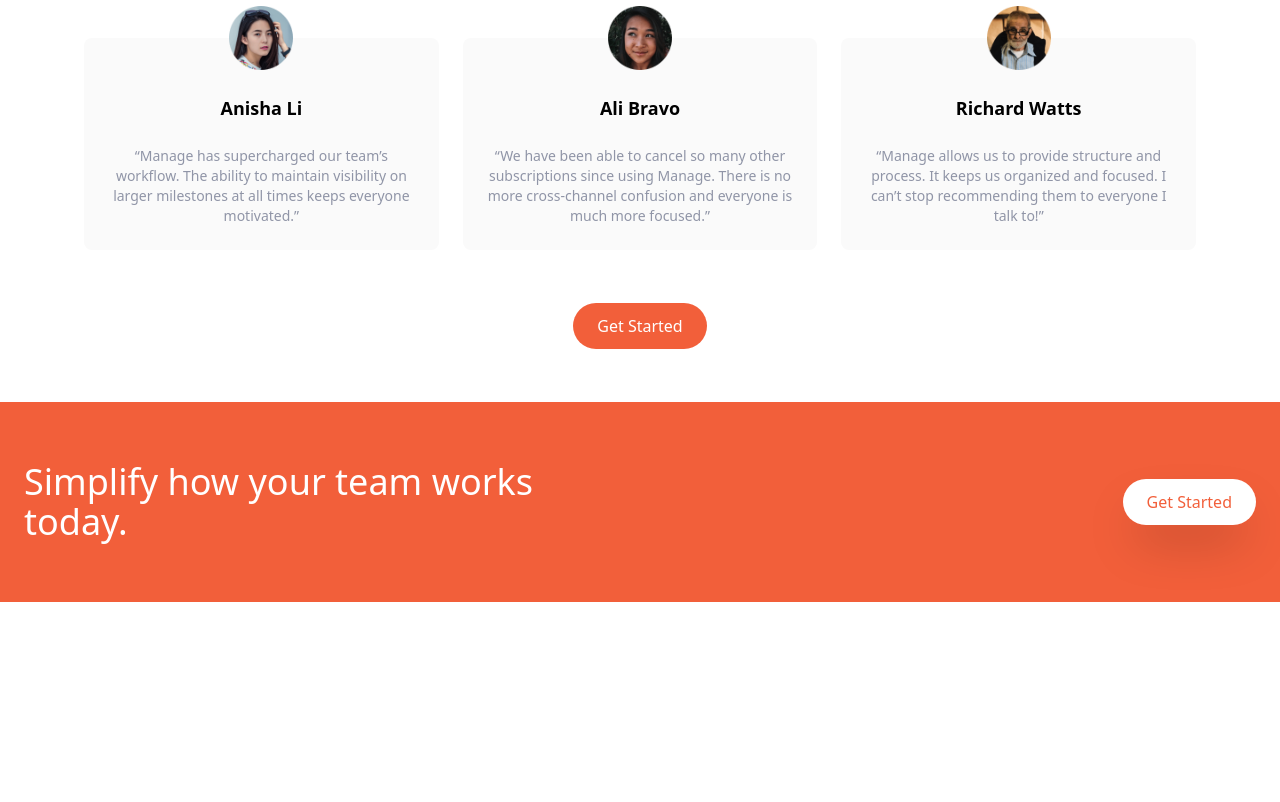
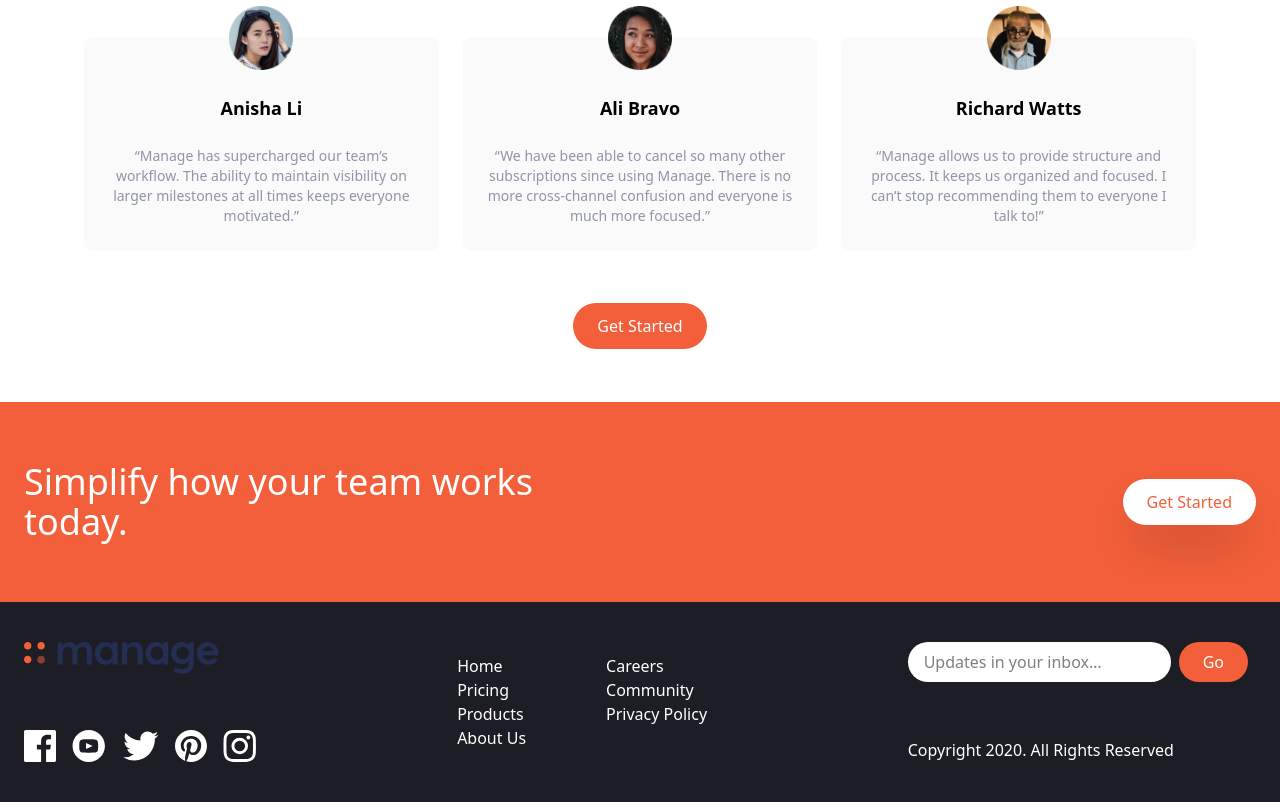
Before and after one commit to andrew0samir/manage-landing-page, a website: page index.html in a window 1280 px wide. Shown: the part 1349-2151 px from the top of the page. Before the commit the page ends 1951 px from the top, so only its background shows below. Drawn offline with Linux system fonts and the light colour scheme.

Commit message:
added footer section

```diff
--- a/index.html
+++ b/index.html
@@ -227,8 +227,70 @@
 		</div>
 	</section>
 
-
-
+	<!-- footer -->
+	<footer class="bg-veryDarkBlue">
+		<!-- flex container -->
+		<div class="container mx-auto flex flex-col-reverse justify-between
+		  px-6 py-10 gap-y-8 md:flex-row md:gap-y-0">
+			<!-- logo and social links container-->
+			<div class="flex flex-col-reverse items-center justify-between
+				gap-y-12 md:flex-col md:items-start md:gap-y-0">
+				<div class="mx-auto text-center text-white md:hidden">
+					Copyright 2020. All Rights Reserved
+				</div>
+				<!-- logo -->
+				<div>
+					<img src="images/logo.svg" class="h-8" alt="logo">
+				</div>
+				<!-- socail links container -->
+				<div class="flex justify-center gap-x-4">
+					<a href="#">
+						<img src="images/icon-facebook.svg" class="h-8" alt="">
+					</a>
+					<a href="#">
+						<img src="images/icon-youtube.svg" class="h-8" alt="">
+					</a>
+					<a href="#">
+						<img src="images/icon-twitter.svg" class="h-8" alt="">
+					</a>
+					<a href="#">
+						<img src="images/icon-pinterest.svg" class="h-8" alt="">
+					</a>
+					<a href="#">
+						<img src="images/icon-instagram.svg" class="h-8" alt="">
+					</a>
+				</div>
+			</div>
+			<!-- list container -->
+			<div class="flex justify-evenly">
+				<div class="flex flex-col my-3 mx-10 text-white">
+					<a href="#" class="hover:text-brightRed">Home</a>
+					<a href="#" class="hover:text-brightRed">Pricing</a>
+					<a href="#" class="hover:text-brightRed">Products</a>
+					<a href="#" class="hover:text-brightRed">About Us</a>
+				</div>
+				<div class="flex flex-col my-3 mx-10 text-white">
+					<a href="#" class="hover:text-brightRed">Careers</a>
+					<a href="#" class="hover:text-brightRed">Community</a>
+					<a href="#" class="hover:text-brightRed">Privacy Policy</a>
+				</div>
+			</div>
+			<!-- input container -->
+			<div class="flex flex-col justify-between">
+				<form>
+					<div class="flex">
+						<input type="text" class="flex-1 px-4 rounded-full bg-white focus:outline-none"
+							placeholder="Updates in your inbox…">
+						<button class="px-6 py-2 mx-2 text-white rounded-full
+						 bg-brightRed hover:bg-brightRedLight">Go</button>
+					</div>
+				</form>
+				<div class="hidden text-white md:block">
+					Copyright 2020. All Rights Reserved
+				</div>
+			</div>
+		</div>
+	</footer>
 
 	<!-- <div class="attribution">
     Challenge by <a href="https://www.frontendmentor.io?ref=challenge" target="_blank">Frontend Mentor</a>.
@@ -245,16 +307,4 @@
   “Their software allows us to track, manage and collaborate on our projects
   from anywhere. It keeps the whole team in-sync without being intrusive.”
 
-
-  Home
-  Pricing
-  Products
-  About Us
-  Careers
-  Community
-  Privacy Policy
-
-  Updates in your inbox…
-  Go
-
-  Copyright 2020. All Rights Reserved -->
+-->
```
Also changed, not shown: src/output.css.
